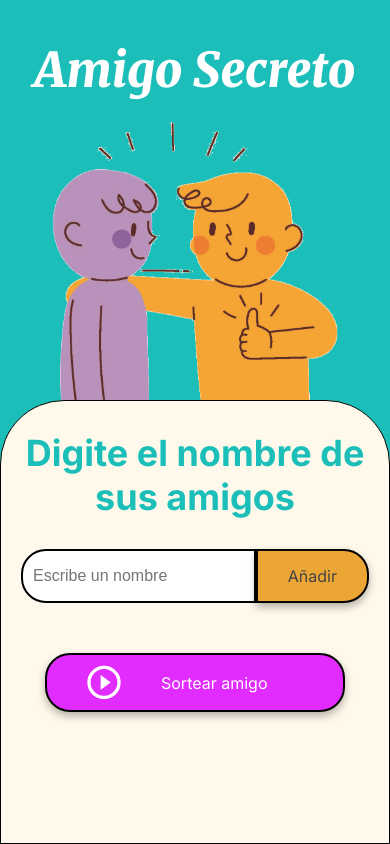
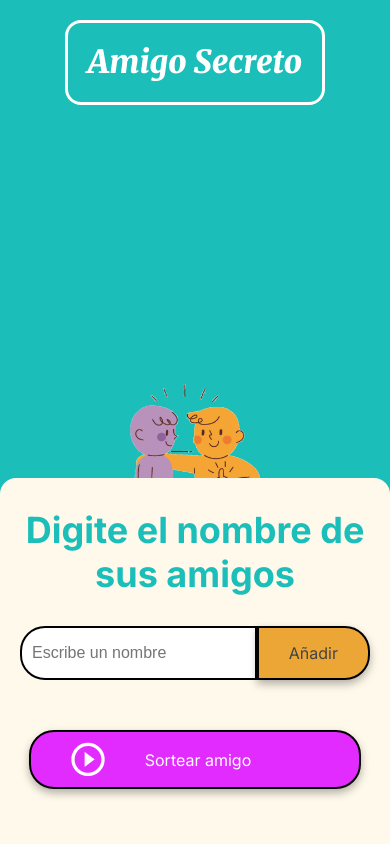
Before and after one commit to CamiPalmaS/amigo_secreto, a plain HTML site: page index.html in a window 390 px wide. Drawn offline with Linux system fonts and the light colour scheme.

Commit message:
se añaden más caracteristicas en css para responsividad

```diff
--- a/assets/style.css
+++ b/assets/style.css
@@ -49,13 +49,16 @@ body {
 .input-section {
     flex: 60%;
     background-color: var(--color-secondary);
-    border: 1px solid #000;
     border-radius: 64px 64px 0 0;
     display: flex;
     flex-direction: column;
     align-items: center;
     padding: 20px;
     width: 100%;
+    position: relative;
+    bottom: 0;
+    left: 0;
+    right: 0;
 }
 
 /* Títulos */
@@ -66,6 +69,9 @@ body {
     font-style: italic;
     color: var(--color-white);
     margin: 0px 10px;
+    padding: 2% 5%;
+    border: var(--color-white) solid;
+    border-radius: 1rem;
 }
 
 .section-title {
@@ -95,7 +101,7 @@ body {
 }
 
 .button-container {
-    width: 300px;
+    width: 50%;
     justify-content: center;
 }
 
@@ -157,7 +163,7 @@ ul {
     padding: 10px 40px;
     color: var(--color-white);
     background-color: var(--color-button);
-    font-size: 16px;
+    font-size: 1rem;
 }
 
 .button-draw img {
@@ -173,3 +179,29 @@ ul {
     padding: 5px;
     font-weight: bold;
 }
+
+@media (max-width: 490px){
+    .button-container {
+        width: 95%;
+        min-width: 200px;
+    }
+    .input-section{
+        border-radius: 1em 1em 0 0;
+        position: fixed;
+    }
+    .header-banner {
+        flex-wrap: wrap-reverse;
+    }
+    .main-title {
+        font-size: 2rem;
+        margin: 5%;
+        padding: 5%;
+        position: fixed;
+        top: 0;
+    }
+    #img-banner{
+        height: auto;
+        width: 40%;
+        position: relative;
+    }
+}
```
